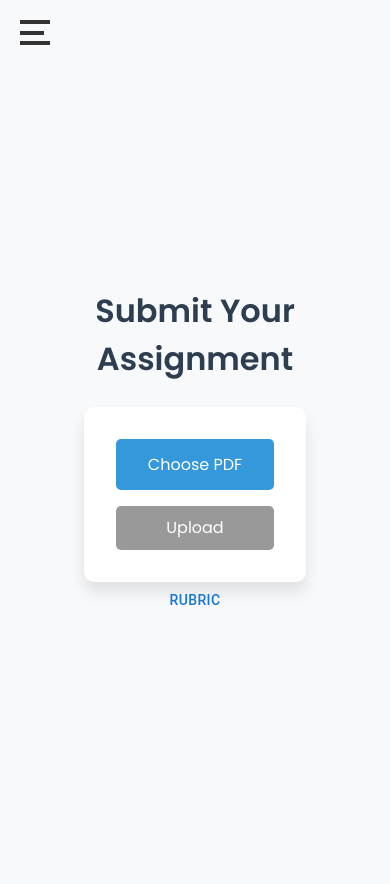
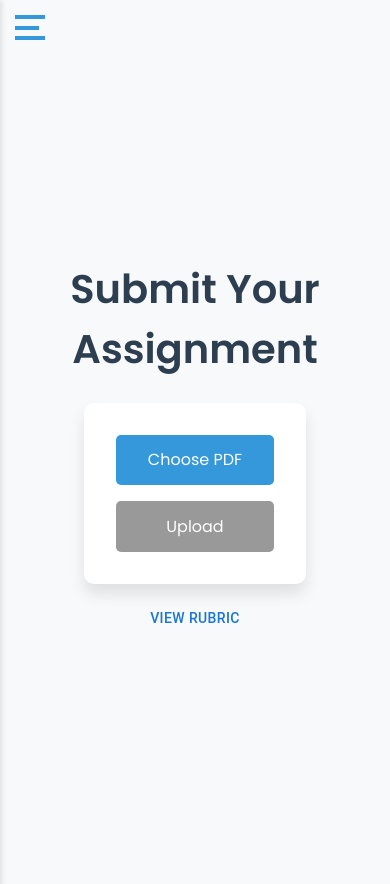
Before and after one commit to anshulmallick/GradeDevils, a React (Create React App) app in the folder frontend/: page / in a window 390 px wide. Built offline with nearby package versions, Linux system fonts and the light colour scheme.

Commit message:
UI Updates

```diff
--- a/frontend/src/Menu.css
+++ b/frontend/src/Menu.css
@@ -1,8 +1,9 @@
-/* Menu specific styling with Google Font */
+/* Ensure the menu uses the same font and spacing as the rest of the app */
 .menu-container {
   font-family: 'Poppins', sans-serif;
 }
 
+/* Burger Icon Styling */
 .burger-icon {
   position: fixed;
   top: 20px;
@@ -14,17 +15,18 @@
   justify-content: space-between;
   cursor: pointer;
   z-index: 1000;
+  transition: all 0.3s ease;
 }
 
 .line {
   width: 100%;
   height: 4px;
-    background-color: #333;
+  background-color: #3498db; /* Blue to match color palette */
   transition: all 0.3s ease;
 }
 
-  .open {
-    background-color: #fff;
+.open .line {
+  background-color: #fff; /* White when the menu is open */
 }
 
 .line:nth-child(2) {
@@ -43,36 +45,45 @@
   transform: rotate(-45deg) translate(6px, -6px);
 }
 
+/* Sidebar Styling */
 .sidebar {
   position: fixed;
   top: 0;
   left: -250px;
   height: 100%;
   width: 250px;
-    background-color: #333;
+  background-color: #2C3E50; /* Dark Slate Blue from color palette */
   color: white;
   padding-top: 60px;
   transition: left 0.3s ease;
+  box-shadow: 2px 0 5px rgba(0, 0, 0, 0.1); /* Light shadow for depth */
   z-index: 1000;
 }
 
 .sidebar.open {
-    left: 0;
+  left: 0; /* Show the sidebar when open */
 }
 
+.sidebar ul {
+  list-style: none;
+  padding: 0;
+}
+
+/* Sidebar Item Styling */
 .sidebar-item {
   padding: 15px 20px;
-    font-size: 1.2rem;
-    font-family: 'Poppins', sans-serif;
+  font-size: 1.1rem; /* Adjusted for consistency with app */
+  color: #fff; /* White text */
+  transition: background-color 0.3s ease;
   border-bottom: 1px solid rgba(255, 255, 255, 0.1);
   cursor: pointer;
 }
 
 .sidebar-item:hover {
-    background-color: #575757;
+  background-color: #4CAF50; /* Green hover effect for consistency */
 }
 
-  /* Overlay to close the sidebar when clicked outside */
+/* Overlay for closing the sidebar */
 .overlay {
   position: fixed;
   top: 0;
@@ -80,22 +91,24 @@
   width: 100%;
   height: 100%;
   background-color: rgba(0, 0, 0, 0.5);
-    z-index: 900; /* Place the overlay just behind the sidebar */
+  z-index: 900; /* Place the overlay behind the sidebar */
 }
 
-  /* App content should not shift when sidebar is opened */
+/* App content transition when sidebar opens */
 .App {
-    transition: all 0.3s ease; /* Smooth transition */
-    z-index: 1; /* Ensure App content is below the sidebar */
+  transition: all 0.3s ease;
+  z-index: 1;
 }
 
 /* Responsive design */
 @media (max-width: 600px) {
-    .title {
-      font-size: 2rem;
+  .sidebar-item {
+    font-size: 1rem;
+    padding: 12px 15px;
   }
-    .submit-button {
-      font-size: 1rem;
-      padding: 0.6rem 1.2rem;
+
+  .burger-icon {
+    top: 15px;
+    left: 15px;
   }
 }
--- /dev/null
+++ b/frontend/src/Rubric.css
@@ -0,0 +1,77 @@
+/* Rubric component specific styling with consistent UI */
+
+/* Container for the rubric */
+.rubric-container {
+  text-align: center;
+  font-family: 'Poppins', sans-serif;
+  color: #2C3E50; /* Dark Slate Blue */
+  padding: 1rem;
+}
+
+
+/* Custom styling for the "View Rubric" button */
+.rubric-button {
+  background-color: #4CAF50; /* Same green button as the rest of the app */
+  color: #3498db;
+  padding: 0.8rem 1.5rem;
+  font-size: 1.1rem;
+  border: none;
+  border-radius: 5px;
+  cursor: pointer;
+  transition: background-color 0.3s ease;
+  margin-top: 1rem;
+}
+
+.rubric-button:hover {
+  background-color: #45a049;
+}
+
+.rubric-button:disabled {
+  background-color: #3498db;
+  cursor: not-allowed;
+}
+
+/* Styling the table container */
+.rubric-table-container {
+  padding: 1rem;
+  background-color: #ffffff;
+  box-shadow: 0px -2px 10px rgba(0, 0, 0, 0.1); /* Light shadow for depth */
+  border-radius: 10px;
+}
+
+/* Styling for table headers */
+.rubric-table-head {
+  background-color: #2C3E50; /* Dark Slate Blue */
+  color: white;
+}
+
+/* Styling for table rows */
+.rubric-table-row {
+  font-size: 1rem;
+}
+
+.rubric-table-row:nth-child(even) {
+  background-color: #f9f9f9; /* Light background for alternating rows */
+}
+
+/* Styling for table cells */
+.rubric-table-row td,
+.rubric-table-head th {
+  padding: 10px;
+  font-family: 'Poppins', sans-serif;
+  color: #2C3E50;
+}
+
+/* Make the table responsive for smaller screens */
+@media (max-width: 600px) {
+  .rubric-button {
+    font-size: 1rem;
+    padding: 0.6rem 1.2rem;
+  }
+
+  .rubric-table-row td,
+  .rubric-table-head th {
+    font-size: 0.9rem;
+    padding: 8px;
+  }
+}
--- a/frontend/src/Rubric.js
+++ b/frontend/src/Rubric.js
@@ -9,6 +9,7 @@ import TableContainer from '@mui/material/TableContainer';
 import TableHead from '@mui/material/TableHead';
 import TableRow from '@mui/material/TableRow';
 import Paper from '@mui/material/Paper';
+import './Rubric.css'; // Import custom CSS for styling
 
 function Rubric() {
   const [isOpen, setIsOpen] = React.useState(false);
@@ -25,9 +26,9 @@ function Rubric() {
   };
 
   const table = () => (
-    <TableContainer component={Paper}>
-      <Table sx={{ minWidth: 650 }} aria-label="simple table">
-        <TableHead>
+    <TableContainer component={Paper} className="rubric-table-container">
+      <Table sx={{ minWidth: 650 }} aria-label="rubric table">
+        <TableHead className="rubric-table-head">
           <TableRow>
             <TableCell>Criterion</TableCell>
             <TableCell align="right">Description</TableCell>
@@ -36,9 +37,7 @@ function Rubric() {
         </TableHead>
         <TableBody>
           {/* Example row, replace with data from backend */}
-          <TableRow
-            sx={{ '&:last-child td, &:last-child th': { border: 0 } }}
-          >
+          <TableRow>
             <TableCell component="th" scope="row">
               Example Criterion
             </TableCell>
@@ -51,8 +50,10 @@ function Rubric() {
   );
 
   return (
-    <div>
-      <Button onClick={toggleDrawer(true)}>Rubric</Button>
+    <div className="rubric-container">
+      <Button className="rubric-button" onClick={toggleDrawer(true)}>
+        View Rubric
+      </Button>
       <SwipeableDrawer
         anchor='bottom'
         open={isOpen}
@@ -65,4 +66,5 @@ function Rubric() {
   );
 }
 
+
 export default Rubric;
```
Also changed, not shown: frontend/src/Rubrics.css (deleted, +0 -15 lines). Lines whose indentation alone changed are shown as unchanged.
